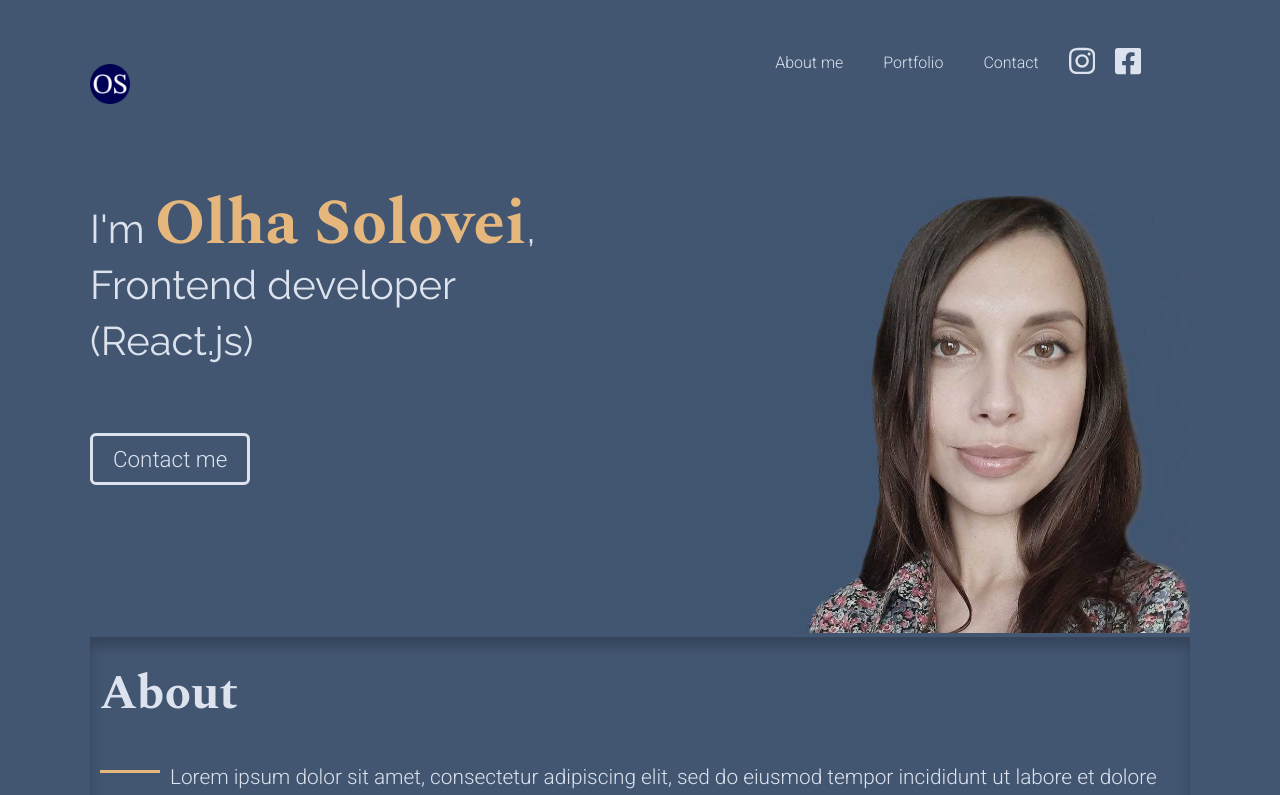
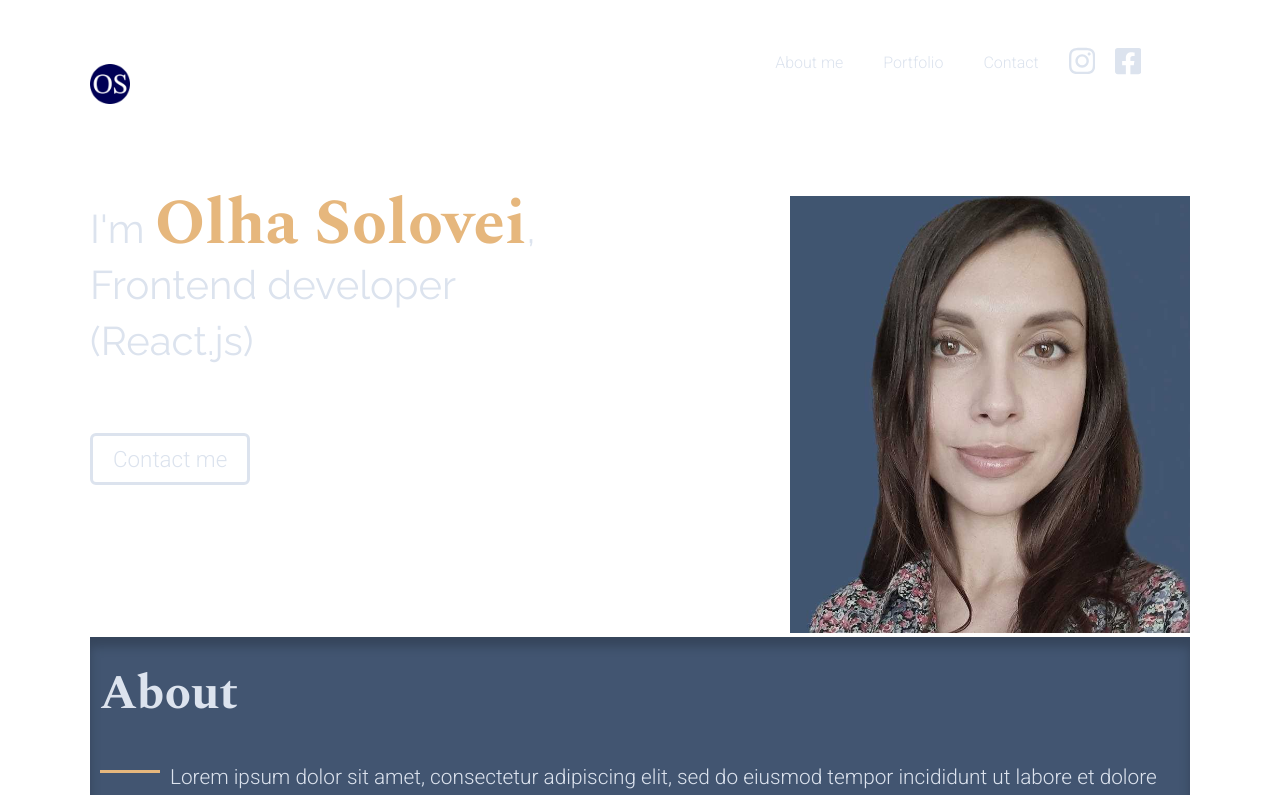
Before and after one commit to Olha-Solovei/portfolio, a React (Create React App) app: page / in a window 1280 px wide. Shown: the top 795 px of the page. Built offline with nearby package versions, Linux system fonts and the light colour scheme.

Commit message:
renamed background's variables

```diff
--- a/src/App.css
+++ b/src/App.css
@@ -5,7 +5,7 @@
 }
 
 body {
-  background-color: var(--bg-lighter);
+  background-color: var(--bg-dark);
   margin: 0 auto;
   align-items: center;
   max-width: 1200px;
```
